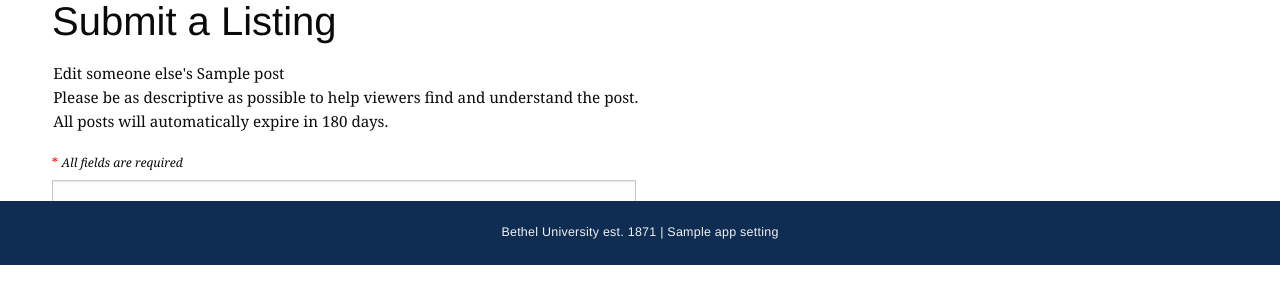
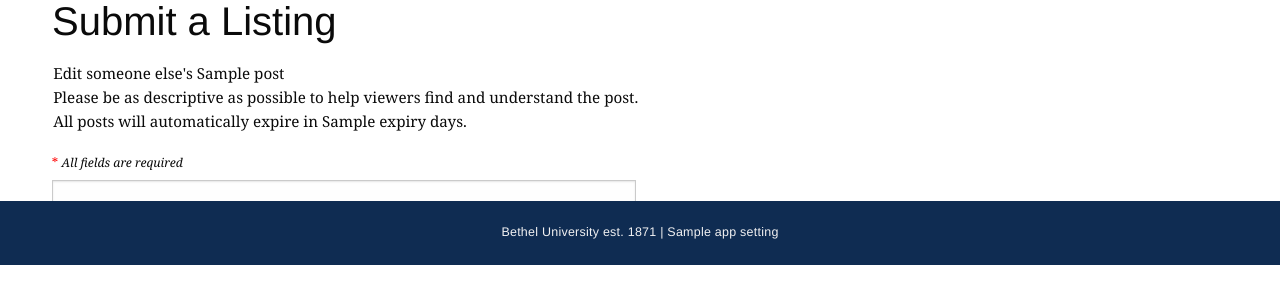
Before and after one commit to betheluniversity/classifieds, a Python web app: template classifieds/templates/forms/post.html in a window 1280 px wide. Shown: the part 183-487 px from the top of the page. Run offline with Jinja, Linux system fonts and the light colour scheme; the template is opened without the code that fills it: most values are stand-ins (such as "Sample title", 1, 10 or a date in 2020); form fields are guessed from the names that the template uses; some libraries are stand-ins or nearby versions; some web fonts are replaced.

Commit message:
Updated expiration-related text

```diff
--- a/classifieds/controller.py
+++ b/classifieds/controller.py
@@ -82,7 +82,7 @@ def expire_old_posts():
         entry = all_active_entries[key]['post']
         now = datetime.datetime.now().date()
         then = entry.date_added.date()
-        if (now - then).days >= 30:
+        if (now - then).days >= app.config['EXPIRY']:
             entry.expired = True
             send_expired_email(entry.username)
     db.session.commit()
@@ -555,7 +555,7 @@ def create_page_selector_packet(number_of_pages, selected_page):
 def send_expired_email(username):
     contact = Contacts.query.filter(Contacts.username.like(username)).first()
 
-    msg = MIMEText("One of the posts that you listed 180 days ago has been marked as expired.")
+    msg = MIMEText("One of the posts that you listed " + app.config['EXPIRY'] + " days ago has been marked as expired.")
     msg['Subject'] = "One of your posts has expired"
     msg['From'] = "no-reply@bethel.edu"
     msg['To'] = contact.email
--- a/classifieds/templates/forms/post.html
+++ b/classifieds/templates/forms/post.html
@@ -31,7 +31,7 @@
         {% endif %}
         {{ app_settings['POST_TYPE'] }} post <br/>
         Please be as descriptive as possible to help viewers find and understand the post.</br>
-        All posts will automatically expire in 180 days.</p>
+        All posts will automatically expire in {{ app_settings['EXPIRY'] }} days.</p>
 
         {% if form.errors %}
             <span class="error">There were errors with the form submission.</span>
--- a/classifieds/templates/view/post.html
+++ b/classifieds/templates/view/post.html
@@ -46,6 +46,6 @@
 {% elif post['completed'] == True %}
     <div>This {{ app_settings['POST_TYPE'] }} post has been marked as completed.</div>
 {% elif post['expired'] == True %}
-    <div>This {{ app_settings['POST_TYPE'] }} post has expired; it hasn't been marked as complete in over 180 days.</div>
+    <div>This {{ app_settings['POST_TYPE'] }} post has expired; it hasn't been marked as complete in over {{ app_settings['EXPIRY'] }} days.</div>
 {% endif %}
 {% endblock %}
```
Also changed, not shown: README.md, 2 other files.
